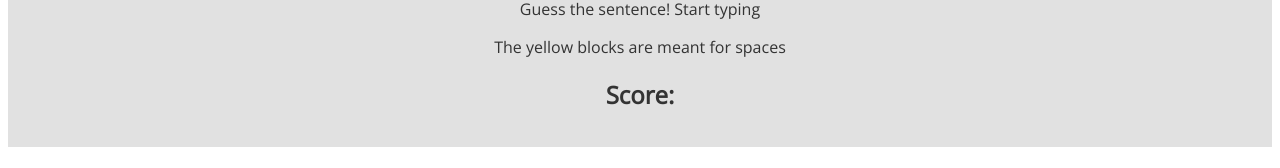
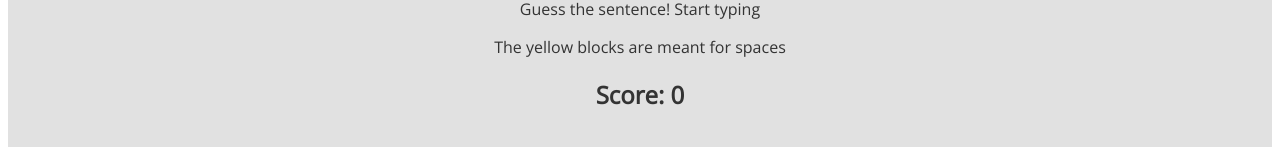
Before and after one commit to alnig441/word-guessing-game, a Svelte app: page / in a window 1280 px wide. Shown: the part 112-280 px from the top of the page. Built offline with nearby package versions, Linux system fonts and the light colour scheme; no server answers.

Commit message:
Score comp updated to subscribe to store scorePromise

```diff
--- a/src/components/Score.svelte
+++ b/src/components/Score.svelte
@@ -1,8 +1,13 @@
 <script>
+  import { scorePromise } from "../stores.js";
+  let appScore;
+
+  scorePromise.subscribe(value => appScore = value)
+
 </script>
 
 <div id="score">
-  <h2>Score: </h2>
+  <h2>Score: {appScore} </h2>
 </div>
 
 <style>
```
